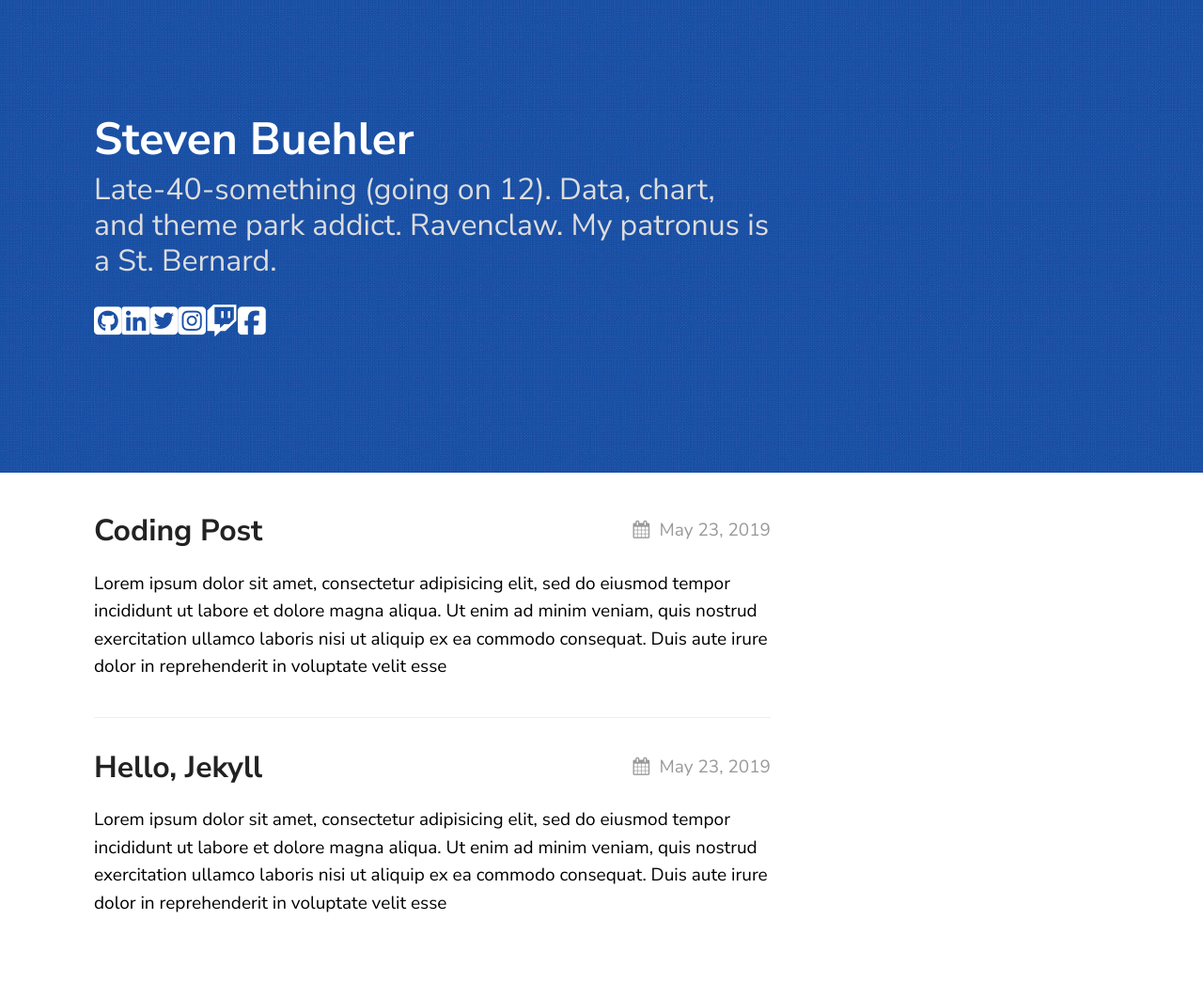
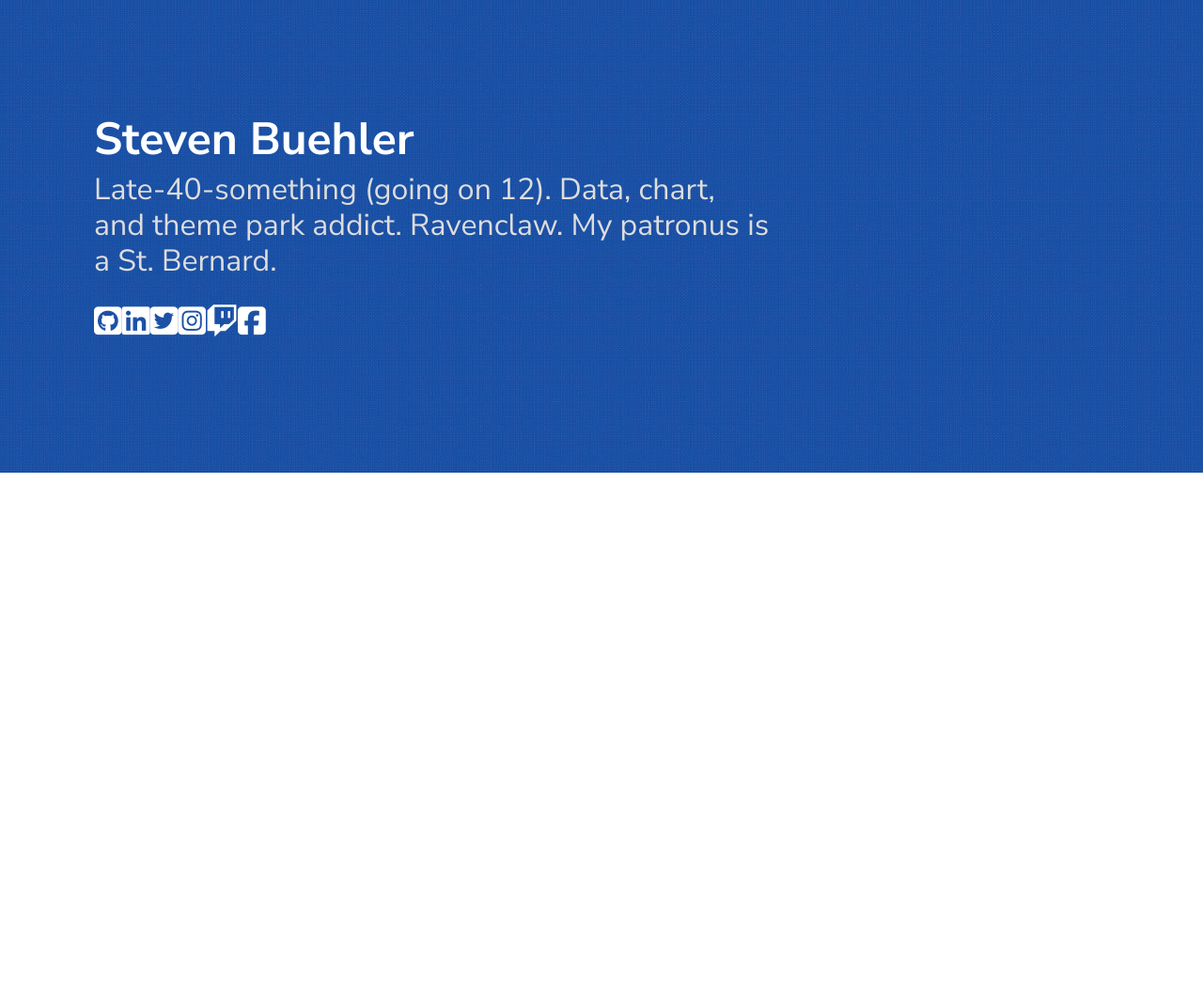
Before and after one commit to stevenbuehler/stevenbuehler.github.io, a Jekyll site: the page built from index.md, in a window 1280 px wide. Shown: the whole page at 94% size. Built offline with Jekyll 4.4.1, drawn with Linux system fonts in a browser that asks for light colours; nearby versions of some CDN libraries; after the commit the page ends 900 px from its top, so only the background shows below that.

````diff
--- a/_includes/page_header.html
+++ b/_includes/page_header.html
@@ -3,22 +3,22 @@
 	<h2>{{ site.texture.tagline }}</h2>
 	<ul class="social">
 		{%- if site.texture.social_links.github -%}
-			<a href="https://github.com/{{ site.texture.social_links.github }}"><li><i class="fab fa-github-square"></i></li></a>
+			<a href="https://github.com/{{ site.texture.social_links.github }}"><li><i class="fab fa-github-square"></i></li></a>&nbsp;
 		{%- endif -%}
 		{%- if site.texture.social_links.linkedIn -%}
-			<a href="https://linkedin.com/{{ site.texture.social_links.linkedIn }}"><li><i class="fab fa-linkedin"></i></li></a>
+			<a href="https://linkedin.com/{{ site.texture.social_links.linkedIn }}"><li><i class="fab fa-linkedin"></i></li></a>&nbsp;
 		{%- endif -%}
 		{%- if site.texture.social_links.twitter -%}
-			<a href="https://twitter.com/{{ site.texture.social_links.twitter }}"><li><i class="fab fa-twitter-square"></i></li></a>
+			<a href="https://twitter.com/{{ site.texture.social_links.twitter }}"><li><i class="fab fa-twitter-square"></i></li></a>&nbsp;
 		{%- endif -%}
 		{%- if site.texture.social_links.instagram -%}
-			<a href="https://instagram.com/{{ site.texture.social_links.instagram }}"><li><i class="fab fa-instagram-square"></i></li></a>
+			<a href="https://instagram.com/{{ site.texture.social_links.instagram }}"><li><i class="fab fa-instagram-square"></i></li></a>&nbsp;
 		{%- endif -%}
 		{%- if site.texture.social_links.twitch -%}
-			<a href="https://www.twitch.tv/{{ site.textture.social_links.twitch }}"><li><i class="fab fa-twitch"></i></li></a>
+			<a href="https://www.twitch.tv/{{ site.textture.social_links.twitch }}"><li><i class="fab fa-twitch"></i></li></a>&nbsp;
 		{%- endif -%}
 		{%- if site.texture.social_links.facebook -%}
-			<a href="https://www.facebook.com/{{ site.texture.social_links.facebook }}"><li><i class="fab fa-facebook-square"></i></li></a>
+			<a href="https://www.facebook.com/{{ site.texture.social_links.facebook }}"><li><i class="fab fa-facebook-square"></i></li></a>&nbsp;
 		{%- endif -%}
 	</ul>
 </div>
--- a/_posts/2019-05-23-welcome-to-jekyll.markdown
+++ /dev/null
@@ -1,14 +0,0 @@
----
-layout: post
-title:  "Hello, Jekyll"
-date:   2019-05-23 21:03:36 +0530
----
-Lorem ipsum dolor sit amet, consectetur adipisicing elit, sed do eiusmod tempor incididunt ut labore et dolore magna aliqua. Ut enim ad minim veniam, quis nostrud exercitation ullamco laboris nisi ut aliquip ex ea commodo consequat. Duis aute irure dolor in reprehenderit in voluptate velit esse
-
-![texture theme preview](https://images.unsplash.com/photo-1500322969630-a26ab6eb64cc?ixlib=rb-1.2.1&ixid=eyJhcHBfaWQiOjEyMDd9&w=1000&q=80)
-
-Check out the [Jekyll docs][jekyll-docs] for more info on how to get the most out of Jekyll. File all bugs/feature requests at [Jekyll’s GitHub repo][jekyll-gh]. If you have questions, you can ask them on [Jekyll Talk][jekyll-talk].
-
-[jekyll-docs]: https://jekyllrb.com/docs/home
-[jekyll-gh]:   https://github.com/jekyll/jekyll
-[jekyll-talk]: https://talk.jekyllrb.com/
--- a/_posts/2019-06-30-coding-post.markdown
+++ /dev/null
@@ -1,32 +0,0 @@
----
-layout: post
-title:  "Coding Post"
-description: An example post which shows code rendering.
-date:   2019-05-23 21:03:36 +0530
-categories: Javascript NodeJS
----
-Lorem ipsum dolor sit amet, consectetur adipisicing elit, sed do eiusmod tempor incididunt ut labore et dolore magna aliqua. Ut enim ad minim veniam, quis nostrud exercitation ullamco laboris nisi ut aliquip ex ea commodo consequat. Duis aute irure dolor in reprehenderit in voluptate velit esse
-
-```javascript
-const express = require('express')
-const app = express()
-
-app.get('/', function (req, res) {
-  res.send('Hello World')
-})
-
-app.listen(3000)
-```
-
-Lorem ipsum dolor sit amet, consectetur adipisicing elit. Aliquam qui voluptatem excepturi nemo similique atque sapiente aperiam, dolorum deleniti! Esse quam perferendis temporibus nemo at molestias necessitatibus tenetur cupiditate sapiente. Lorem ipsum dolor sit amet, consectetur adipisicing elit. Nihil et voluptatibus non labore officiis assumenda, distinctio perspiciatis blanditiis nesciunt rerum molestias impedit fugiat nulla qui libero minima quasi! Libero, iure.
-
-```scss
-body {
-	font-family: 'Nunito Sans', sans-serif;
-	line-height: 1.5em;
-	margin: 0;
-	-webkit-font-smoothing: antialiased;
-	-moz-osx-font-smoothing: grayscale;
-}
-```
-Lorem ipsum dolor sit amet, consectetur adipisicing elit. Aliquam rerum, ratione impedit necessitatibus facere soluta odio repellat asperiores neque! Sunt iusto quia suscipit amet inventore eum, vel molestiae reiciendis alias.
````
Also changed, not shown: colophon.md (added, +65 -0 lines), images/lenovo-tablet-yogabook-c930-hero-1126.png (added).
